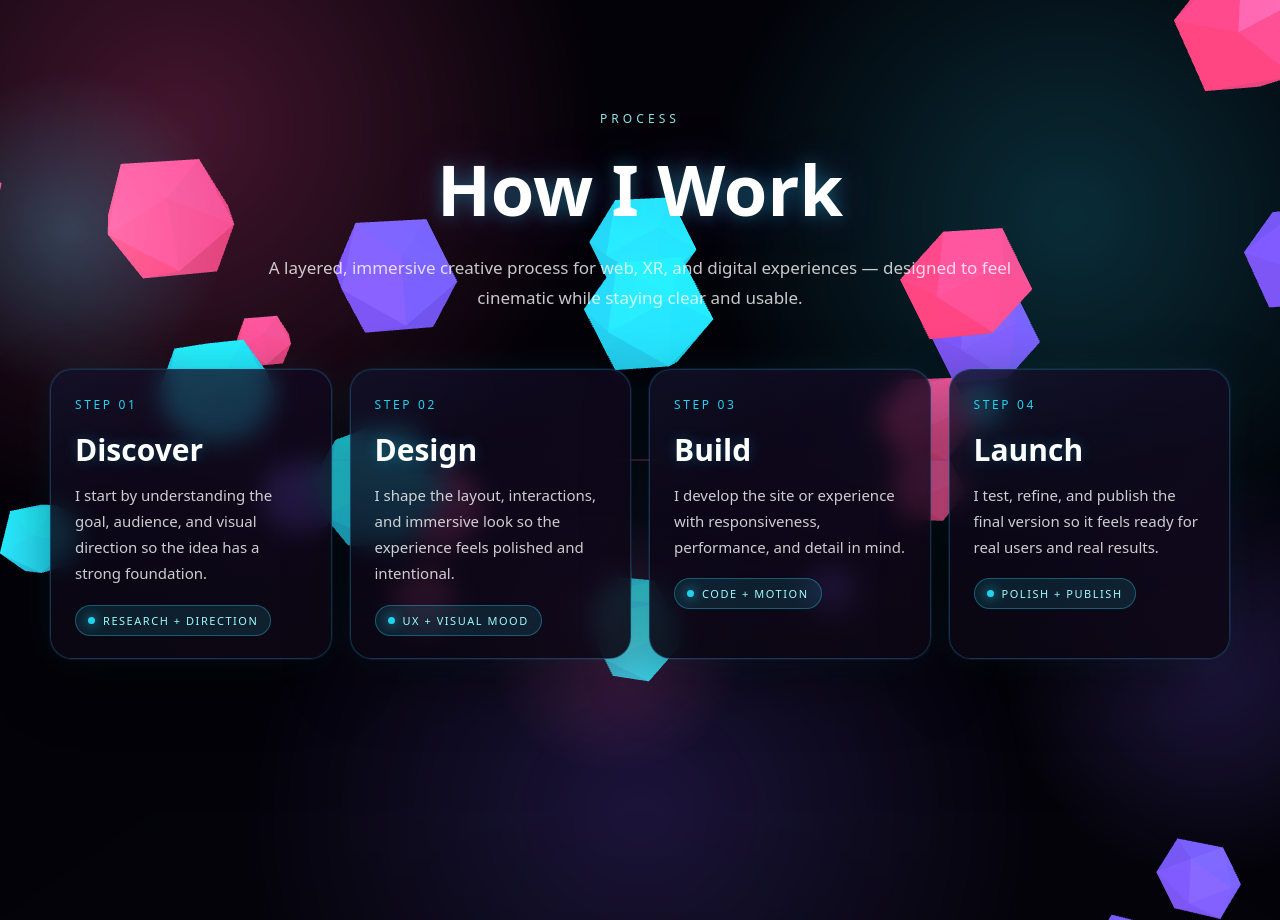
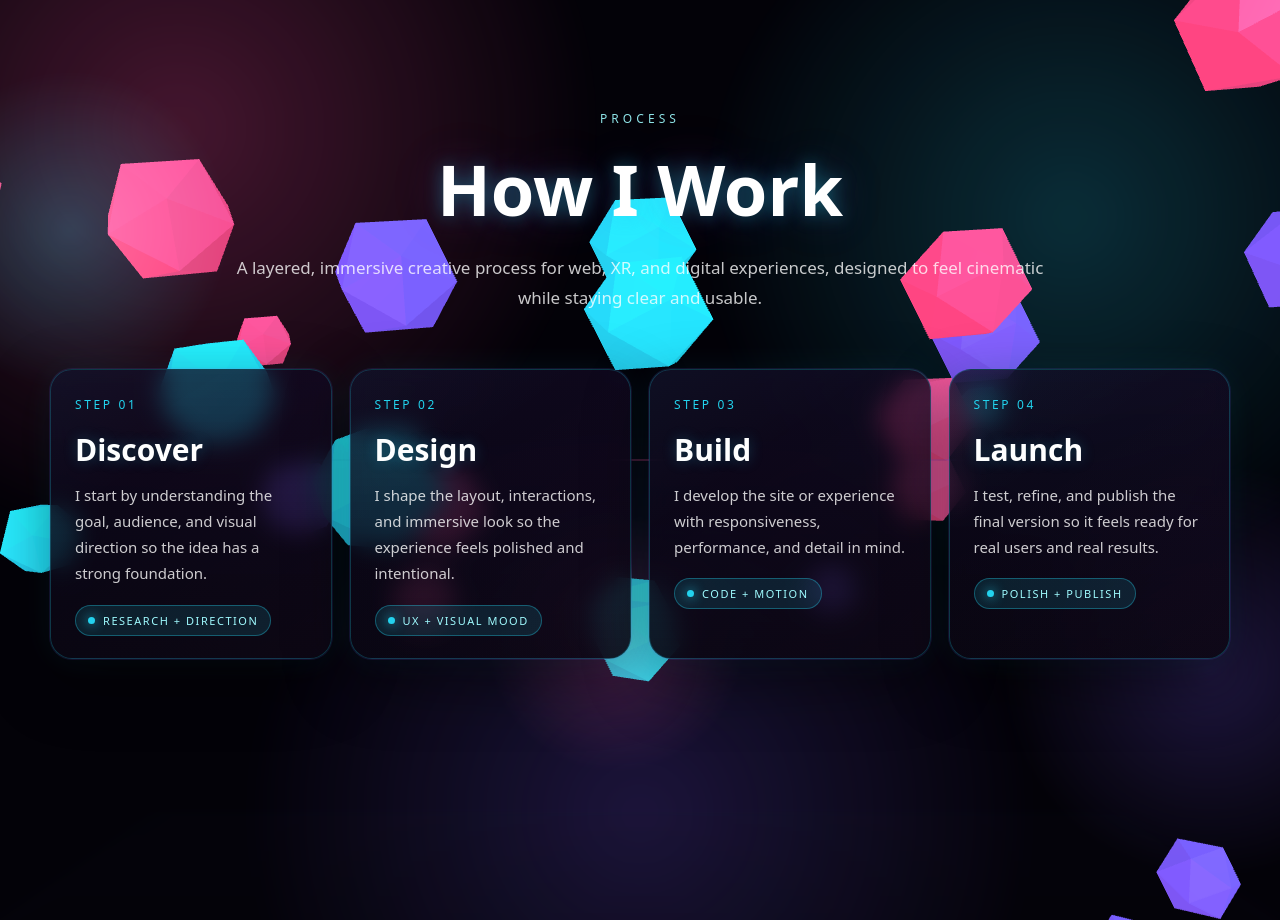
Before and after one commit to annikepo/index-html, a plain HTML site: page index.html in a window 1280 px wide. Drawn offline with nearby package versions, Linux system fonts and the light colour scheme; animation ran at ten frames a second.

Commit message:
Update index.html

```diff
--- a/index.html
+++ b/index.html
@@ -62,7 +62,7 @@
     <div class="how-overlay">
       <div class="how-kicker">Process</div>
       <h2 class="how-title">How I Work</h2>
-      <p class="how-sub">A layered, immersive creative process for web, XR, and digital experiences — designed to feel cinematic while staying clear and usable.</p>
+      <p class="how-sub">A layered, immersive creative process for web, XR, and digital experiences, designed to feel cinematic while staying clear and usable.</p>
 
       <div class="how-grid">
         <article class="how-card">
```
